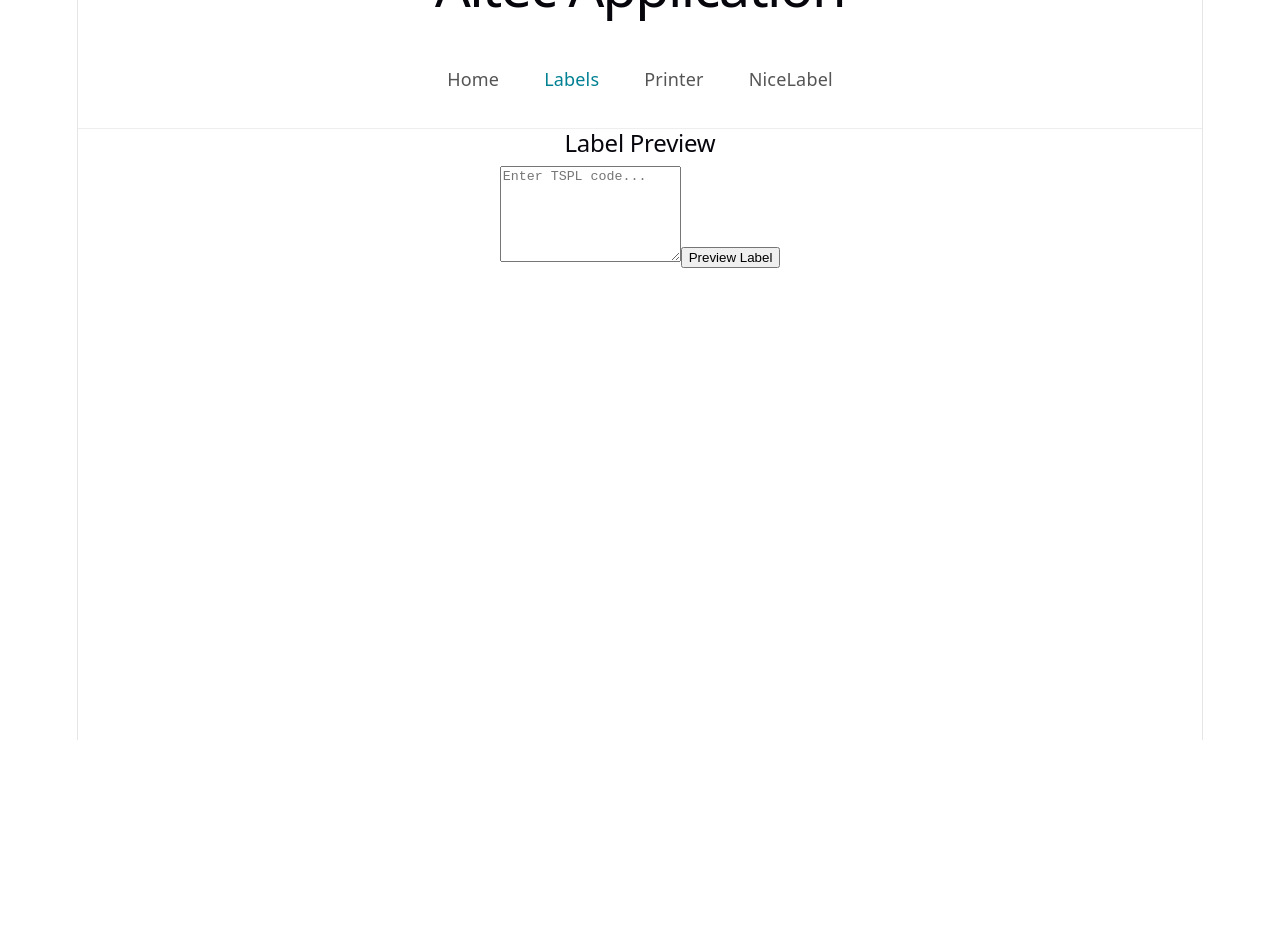
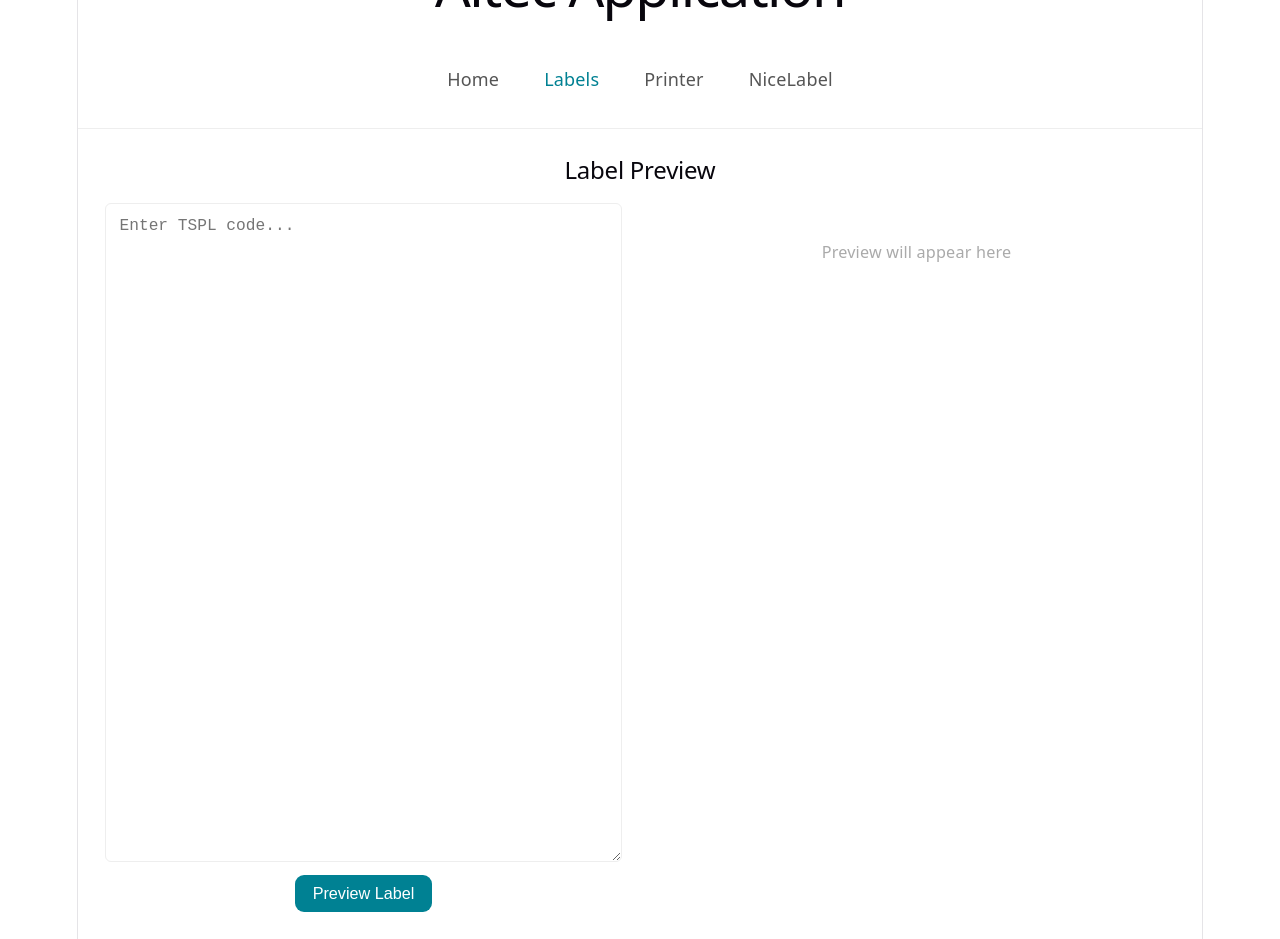
Before and after one commit to xMelow/AltecFrontend, a React (Vite) app: page /labels in a window 1280 px wide. Shown: the part 60-999 px from the top of the page. Before the commit the page ends 800 px from the top, so only its background shows below. Built offline with nearby package versions, Linux system fonts and the light colour scheme.

Commit message:
update label screen layout + add styling

```diff
--- a/src/App.tsx
+++ b/src/App.tsx
@@ -3,7 +3,7 @@ import './App.css'
 import HomeScreen from './pages/HomeScreen'
 import Navbar from './components/navbar/Navbar'
 import { BrowserRouter, Route, Routes } from 'react-router-dom'
-import LabelScreen from './pages/labels'
+import LabelScreen from './pages/labels/LabelScreen'
 
 function App() {
   return (
--- a/src/pages/labels.tsx
+++ /dev/null
@@ -1,47 +0,0 @@
-import { useState } from "react"
-import { getLabelPreview } from "../api/labels"
-
-function LabelScreen() {
-  const [labelTspl, setLabelTspl] = useState<string>("")
-  const [labelPreview, setLabelPreview] = useState<string | null>(null)
-  const [loading, setLoading] = useState<boolean>(false)
-  const [error, setError] = useState<string | null>(null)
-
-  async function handlePreview() {
-    setLoading(true)
-    setError(null)
-    try {
-      const url = await getLabelPreview({ tspl: labelTspl })
-      setLabelPreview(url)
-    } catch (err) {
-      setError('Failed to load preview')
-    } finally {
-      setLoading(false)
-    }
-  }
-
-  return (
-    <div>
-      <h2>Label Preview</h2>
-
-      <textarea
-        value={labelTspl}
-        onChange={e => setLabelTspl(e.target.value)}
-        placeholder="Enter TSPL code..."
-        rows={6}
-      />
-
-      <button onClick={handlePreview} disabled={loading}>
-        {loading ? 'Loading...' : 'Preview Label'}
-      </button>
-
-      {error && <p>{error}</p>}
-
-      {labelPreview && (
-        <img src={labelPreview} alt="Label preview" />
-      )}
-    </div>
-  )
-}
-
-export default LabelScreen
--- /dev/null
+++ b/src/pages/labels/LabelScreen.tsx
@@ -0,0 +1,65 @@
+import { useState } from "react"
+import { getLabelPreview } from "../../api/labels"
+import styles from "./labels.module.css"
+
+
+function LabelScreen() {
+  const [labelTspl, setLabelTspl] = useState<string>("")
+  const [labelPreview, setLabelPreview] = useState<string | null>(null)
+  const [loading, setLoading] = useState<boolean>(false)
+  const [error, setError] = useState<string | null>(null)
+
+  async function handlePreview() {
+    setError(null)
+    setLoading(true)
+    try {
+      const url = await getLabelPreview({ tspl: labelTspl })
+      setLabelPreview(url)
+    } catch (err) {
+      setError('Failed to load preview')
+    } finally {
+      setLoading(false)
+    }
+  }
+
+  return (
+  <div className={styles.page}>
+    <h2>Label Preview</h2>
+
+    <div className={styles.layout}>
+
+      <div className={styles.editor}>
+        <textarea
+          className={styles.textArea}
+          value={labelTspl}
+          onChange={e => setLabelTspl(e.target.value)}
+          placeholder="Enter TSPL code..."
+          rows={35}
+        />
+        <button
+          className={styles.button}
+          onClick={handlePreview}
+          disabled={loading}
+        >
+          {loading ? 'Loading...' : 'Preview Label'}
+        </button>
+        {error && <p className={styles.error}>{error}</p>}
+      </div>
+
+      <div className={styles.preview}>
+        {labelPreview
+          ? <img
+              className={styles.labelPreview}
+              src={labelPreview}
+              alt="Label preview"
+            />
+          : <p className={styles.placeholder}>Preview will appear here</p>
+        }
+      </div>
+
+    </div>
+  </div>
+)
+}
+
+export default LabelScreen
--- /dev/null
+++ b/src/pages/labels/labels.module.css
@@ -0,0 +1,71 @@
+.page {
+  padding: 1.5rem;
+}
+
+.layout {
+  display: flex;
+  gap: 2rem;
+  margin-top: 1rem;
+}
+
+.editor {
+  display: flex;
+  flex-direction: column;
+  gap: 0.75rem;
+  width: 50%;
+}
+
+.textArea {
+  width: 100%;
+  padding: 0.75rem;
+  font-size: 0.9rem;
+  box-sizing: border-box;
+  resize: vertical;
+  font-family: monospace;
+  border: 1px solid #eee;
+  border-radius: 6px;
+}
+
+.button {
+  padding: 0.5rem 1rem;
+  border-radius: 0.5rem;
+  align-self: center;
+  cursor: pointer;
+  background: #008193;
+  color: white;
+  border: none;
+  font-size: 0.9rem;
+}
+
+.button:hover {
+  background: #006d7d;
+}
+
+.button:disabled {
+  opacity: 0.5;
+  cursor: not-allowed;
+}
+
+.preview {
+  width: 50%;
+  display: flex;
+  align-items: flex-start;
+  justify-content: center;
+}
+
+.labelPreview {
+  max-width: 100%;
+  border: 1px solid #eee;
+  border-radius: 6px;
+}
+
+.placeholder {
+  color: #aaa;
+  font-size: 0.9rem;
+  margin-top: 2rem;
+}
+
+.error {
+  color: red;
+  font-size: 0.9rem;
+}
```
